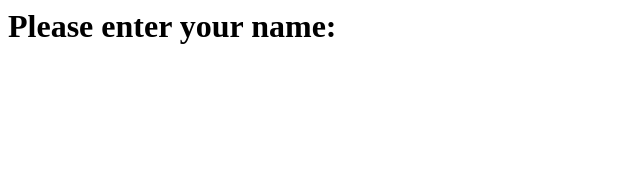
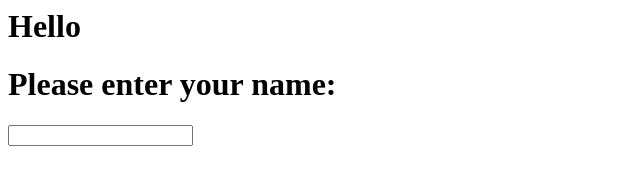
Before and after one commit to bfwebster/greeter, a plain HTML site: page index.html in a window 1280 px wide. Shown: the whole page, without its empty margins (0-640 px from the left). Drawn offline with Linux system fonts and the light colour scheme.

Commit message:
Provided a head msg

```diff
--- a/index.html
+++ b/index.html
@@ -3,6 +3,8 @@
 		<title>Welcome to our website</title>
 	</head>
 	<body>
+		<h1>Hello</h1>
 		<h1>Please enter your name:</h1>
+		<input type="text" name="uname">
 	</body>
 </html>
```
